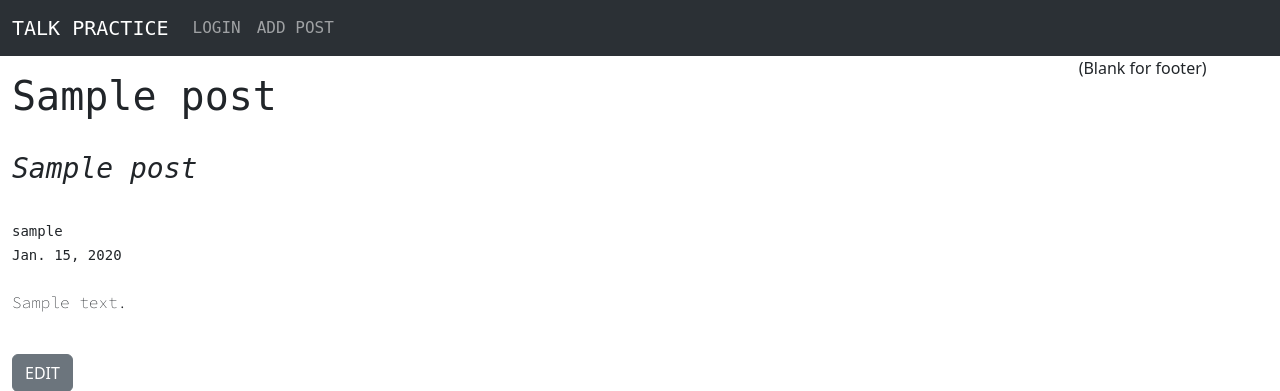
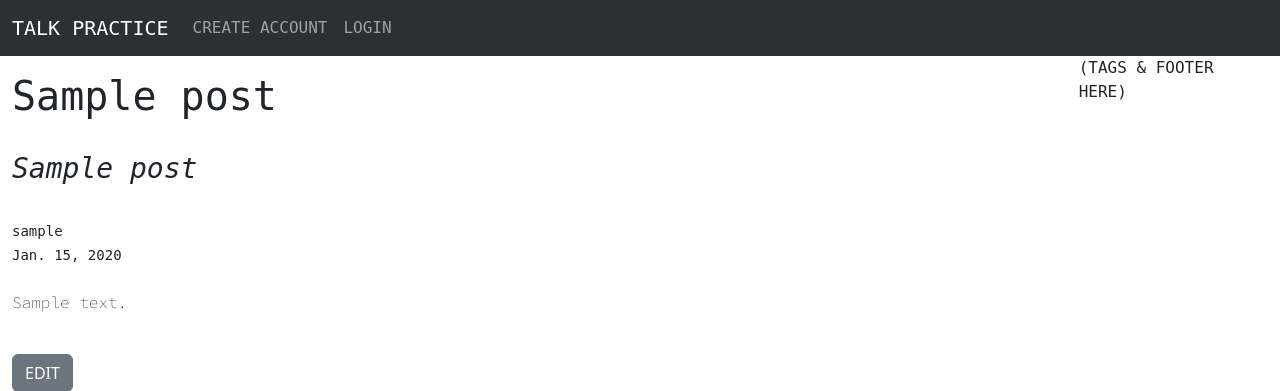
Before and after one commit to NickWaldock/talk-practice-forum-p4, a Django app: page /article/1 in a window 1280 px wide. Shown: the top 391 px of the page. Run offline with Django 3.2, Linux system fonts and the light colour scheme; tables that the repository leaves empty hold one stand-in row (values such as "Sample post"); some web fonts are replaced.

Commit message:
Add django allauth for user accounts, link nav bar to logout/in and signup django tempaltes, and initial navbar authorised links

```diff
--- a/talk_practice_forum_p4/urls.py
+++ b/talk_practice_forum_p4/urls.py
@@ -21,4 +21,5 @@ urlpatterns = [
     path('admin/', admin.site.urls),
     path('summernote/', include('django_summernote.urls')),
     path('', include('blog.urls'), name='blog_urls'),
+    path('accounts/', include('allauth.urls')),
 ]
--- a/templates/article.html
+++ b/templates/article.html
@@ -21,7 +21,9 @@
 
         </div>
         <div class="col-lg-2 d-none d-lg-block">
-            (Blank for footer)
+            <div class="title-font">
+                (TAGS & FOOTER HERE)
+            </div>
         </div>
     </div>
 </div>
--- a/templates/base.html
+++ b/templates/base.html
@@ -25,7 +25,7 @@
     <!-- Navbar -->
     <nav class="navbar navbar-expand-lg bg-body-tertiary title-font" data-bs-theme="dark">
         <div class="container-fluid">
-            <a class="navbar-brand" href="{% url 'home' %}">TALK PRACTICE</a>
+            <a class="navbar-brand title-font" href="{% url 'home' %}">TALK PRACTICE</a>
             <button class="navbar-toggler" type="button" data-bs-toggle="collapse"
                 data-bs-target="#navbarSupportedContent" aria-controls="navbarSupportedContent" aria-expanded="false"
                 aria-label="Toggle navigation">
@@ -33,12 +33,21 @@
             </button>
             <div class="collapse navbar-collapse" id="navbarSupportedContent">
                 <ul class="navbar-nav me-auto mb-2 mb-lg-0">
+                    {% if user.is_authenticated %}
+                        <li class="nav-item">
+                            <a class="nav-link" aria-current="page" href="{% url 'account_logout' %}">LOGOUT</a>
+                        </li>
+                        <li class="nav-item">
+                            <a class="nav-link" href="{% url 'add-post' %}">ADD POST</a>
+                        </li>
+                    {% else %}
                     <li class="nav-item">
-                        <a class="nav-link" aria-current="page" href="#">LOGIN</a>
+                        <a class="nav-link" aria-current="page" href="{% url 'account_signup' %}">CREATE ACCOUNT</a>
                     </li>
-                    <li class="nav-item">
-                        <a class="nav-link" href="{% url 'add-post' %}">ADD POST</a>
-                    </li>
+                        <li class="nav-item">
+                            <a class="nav-link" aria-current="page" href="{% url 'account_login' %}">LOGIN</a>
+                        </li>
+                    {% endif %}
                 </ul>
             </div>
         </div>
```
Also changed, not shown: requirements.txt (+6 -2 lines), talk_practice_forum_p4/settings.py (+10 -0 lines), README.md.
